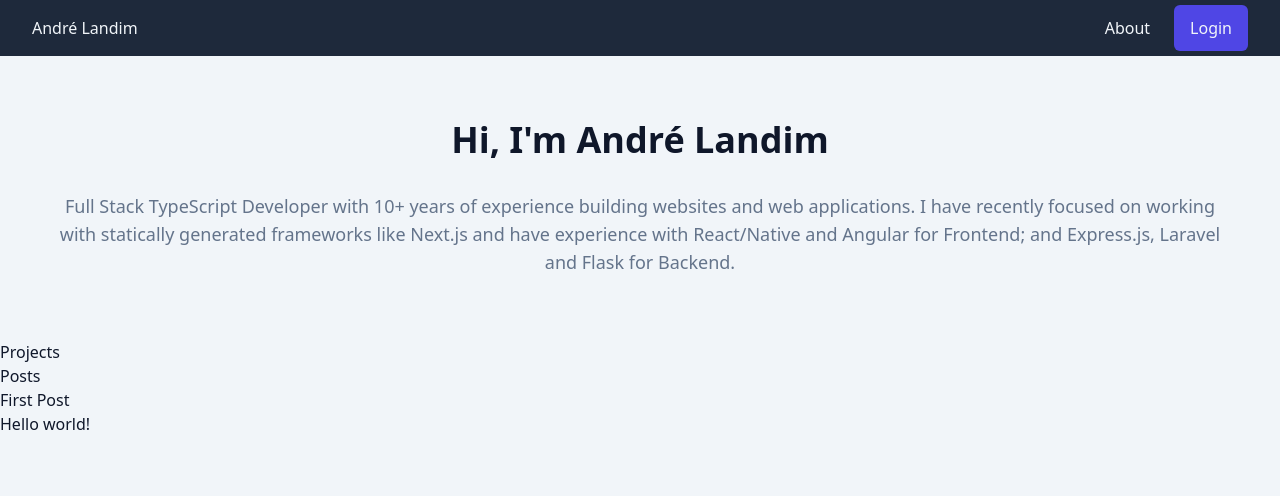
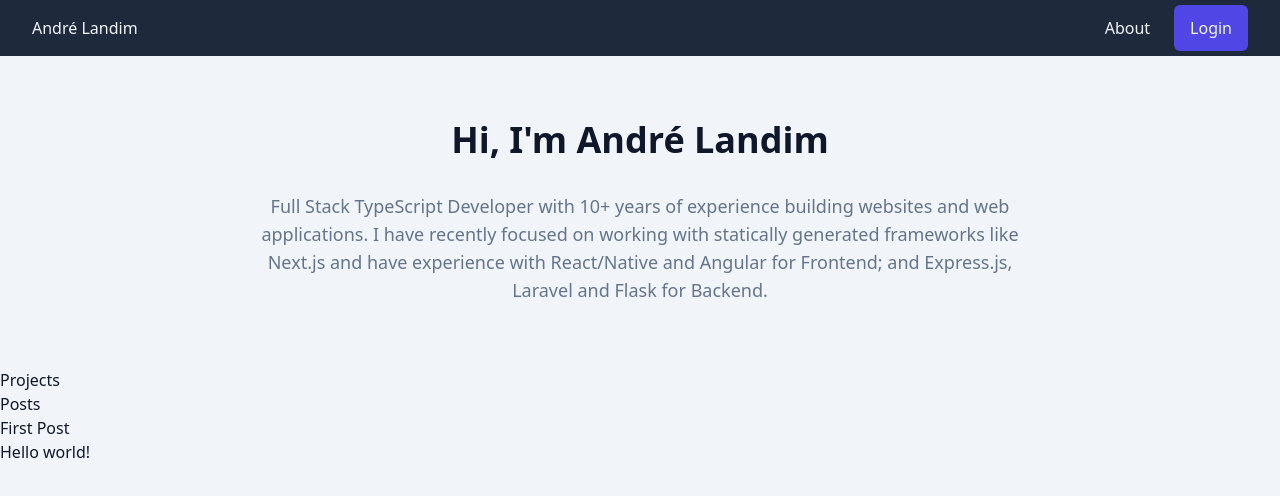
Before and after one commit to arbezerra/arbezerra, a SvelteKit app in the folder front/: page / in a window 1280 px wide. Shown: the top 496 px of the page. Built offline with nearby package versions, Linux system fonts and the light colour scheme.

Commit message:
fix: Hero size

```diff
--- a/front/src/components/Hero.svelte
+++ b/front/src/components/Hero.svelte
@@ -1,4 +1,4 @@
-<section class="max-w-screen-xl text-center py-8 px-4 lg:py-16 lg:px-12">
+<section class="mx-auto max-w-4xl text-center py-12 px-6 lg:py-16 lg:px-12">
 	<h1 class="text-4xl font-bold mb-8">Hi, I'm André Landim</h1>
 	<p class="text-lg font-normal text-neutral-dark dark:text-neutral-light">
 		Full Stack TypeScript Developer with 10+ years of experience building websites and web
```
